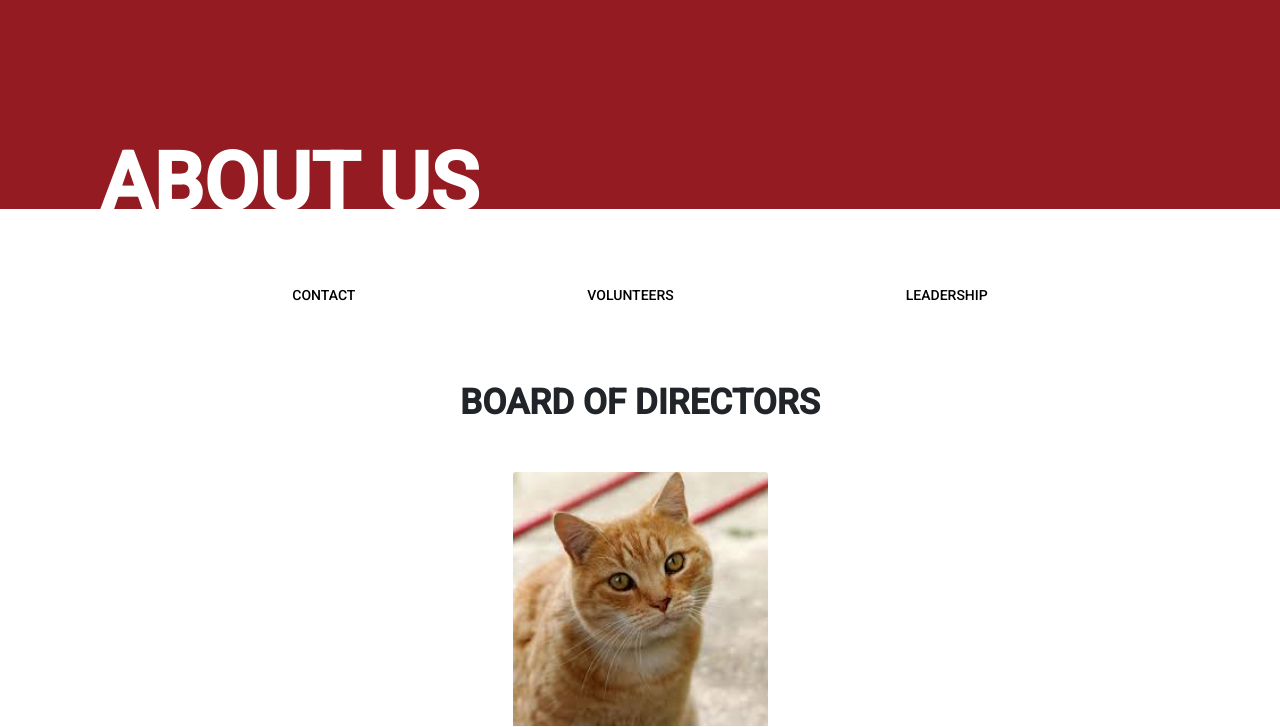
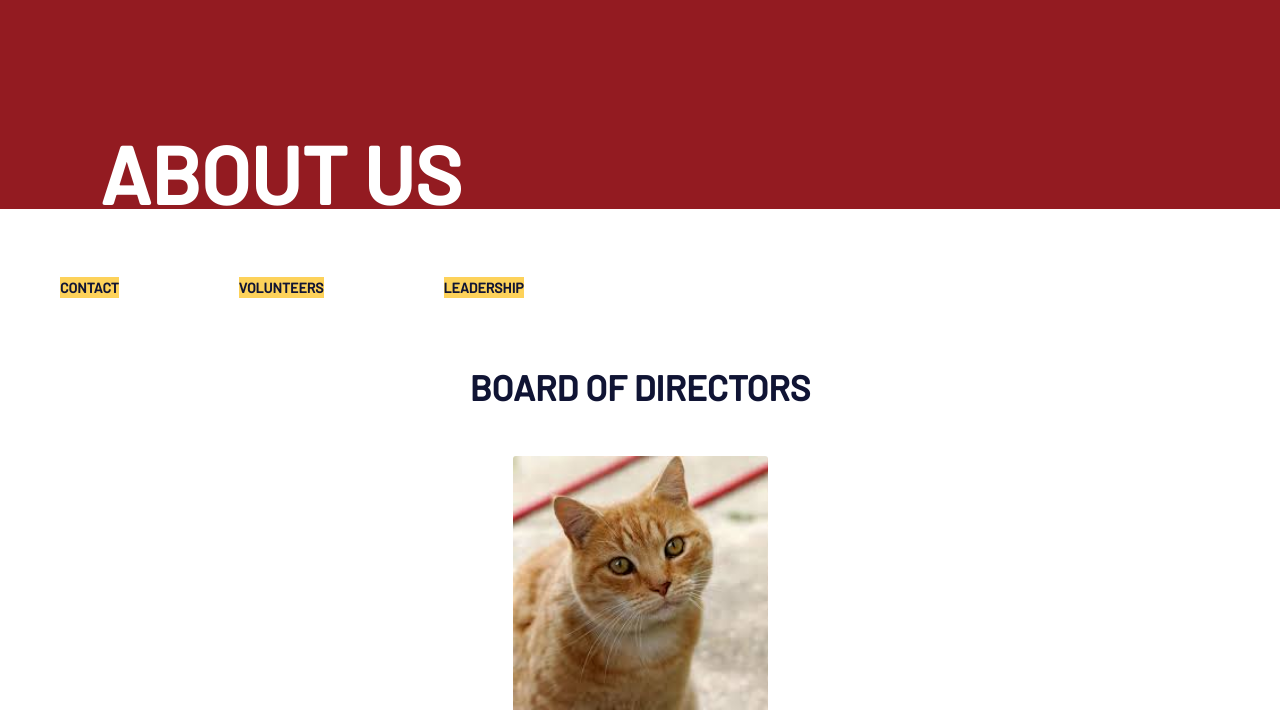
Before and after one commit to Taibdse/baotangdaklak, a plain HTML site: page index.html in a window 1280 px wide. Shown: the part 91-818 px from the top of the page. Drawn offline with nearby package versions, Linux system fonts and the light colour scheme.

Commit message:
fix navbar

```diff
--- a/css/index.css
+++ b/css/index.css
@@ -2,19 +2,25 @@
     --red: #931B21;
     --yellow: #FDD25A;
     --blue: #101434;
+}
+body{
+    font-family: 'Barlow', sans-serif;
+    font-size: 14px;
 }
 
 header .header-title{
     color: #fff;
     font-size: 80px;
     margin-left: 100px;
-    margin-top: 125px;
+    margin-top: 115px;
     font-weight: bold;
+    font-family: 'Barlow', sans-serif;
 }
 
 .section-title{
     font-size: 35px;
     font-weight: bold;
+    color: var(--blue)!important;
 }
 
 .person-name{
@@ -27,10 +33,7 @@ header .header-title{
     font-weight: 600;
 }
 
-body{
-    font-family: 'Roboto', sans-serif;
-    font-size: 14px;
-}
+
 .custom-navbar{
     background-color: transparent;
 }
@@ -58,12 +61,14 @@ header{
     background-color: var(--red);
 }
 .custom-nav .nav-item {
-    margin: 20px 100px;
+    margin: 20px 60px;
 }
 
 .custom-nav .nav-item .nav-link{
-    color: black;
-    /* background: var(--yellow); */
+    color: var(--blue);
+    background: var(--yellow);
+    padding: 0;
+    font-weight: bold;
 }
 .custom-nav .nav-item.active .nav-link{
     color: #fff;
--- a/index.html
+++ b/index.html
@@ -5,6 +5,7 @@
     <meta name="viewport" content="width=device-width, initial-scale=1.0">
     <link rel="stylesheet" href="https://stackpath.bootstrapcdn.com/bootstrap/4.5.2/css/bootstrap.min.css" integrity="sha384-JcKb8q3iqJ61gNV9KGb8thSsNjpSL0n8PARn9HuZOnIxN0hoP+VmmDGMN5t9UJ0Z" crossorigin="anonymous">
     <link href="https://fonts.googleapis.com/css2?family=Roboto:wght@500&display=swap" rel="stylesheet">
+    <link href="https://fonts.googleapis.com/css2?family=Barlow:wght@500&display=swap" rel="stylesheet">
     <link rel="stylesheet" href="/css/index.css">
     <script src="/js/fontawesome.js"></script>
     <title>Dak Lak Museum</title>
@@ -45,7 +46,7 @@
     </header>
 
     <div>
-        <ul class="nav justify-content-center my-5 custom-nav">
+        <ul class="nav my-5 custom-nav">
             <li class="nav-item">
               <a class="nav-link active" href="#">CONTACT</a>
             </li>
```
